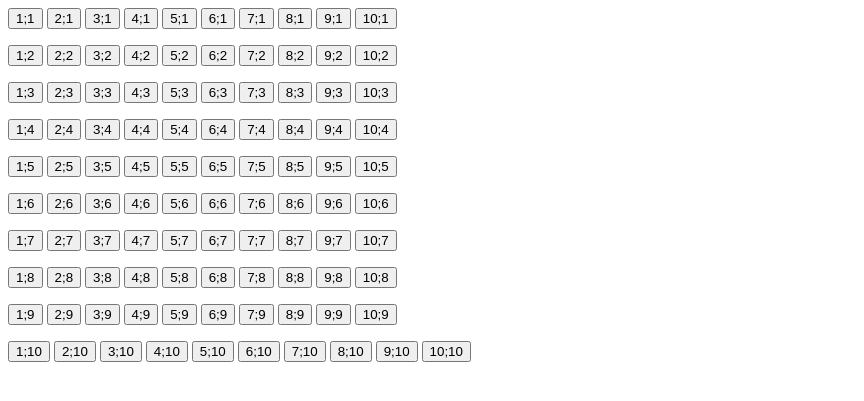
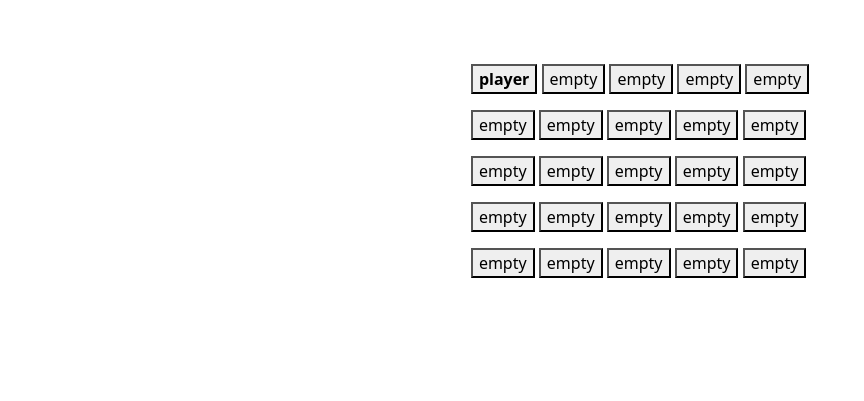
Before and after one commit to paweldobkowski/arena_dnd, a Django app: page /game/ in a window 1280 px wide. Shown: the top 401 px of the page, without its empty margins (0-864 px from the left). Run offline with Django 4.2, Linux system fonts and the light colour scheme.

Commit message:
can move player around the map

```diff
--- a/game/engine/map.py
+++ b/game/engine/map.py
@@ -12,7 +12,14 @@ class Map:
             row = []
 
             for c in range(1, self.wall_size+1):
-                tile = f'{c};{r}'
+                tile = {
+                    'cords': f'{c};{r}',
+                    'type': 'empty'
+                }
+
+                if tile['cords'] == player_position:
+                    tile['type'] = 'player'
+
                 row.append(tile)
 
             game_map.append(row)
@@ -21,9 +28,16 @@ class Map:
 
         return game_map
 
-    # def refresh_map(self):
-    #     for row in self.game_map:
-    #         if player.current_position in row
+    def update_map(self, player_new_position):
+        game_map = self.get_map()
+        for row in game_map:
+            for tile in row:
+                tile['type'] = 'empty'
+
+                if tile['cords'] == player_new_position:
+                    tile['type'] = 'player'
+
+        self.game_map = game_map
 
     def list_available_moves(self, position, player_speed=1):
         available_moves = []
--- a/game/views.py
+++ b/game/views.py
@@ -6,14 +6,16 @@ from game.engine.player import Player
 
 
 player = Player()
-game_map = Map(10)
+game_map = Map(5)
 game_map.create_map(player.current_position)
 
 def index(request):
 
-    val = request.GET.get('TILE')
+    val = request.GET.get('tile')
     available_moves = game_map.list_available_moves(player.current_position, player.speed)
     player.move(val, available_moves)
+
+    game_map.update_map(player.current_position)
 
     print(f'player current position: {player.current_position}')
 
--- /dev/null
+++ b/requirements.txt
@@ -0,0 +1,5 @@
+asgiref==3.5.2
+Django==3.2.15
+pytz==2022.2.1
+sqlparse==0.4.2
+typing-extensions==4.3.0
--- a/templates/index.html
+++ b/templates/index.html
@@ -1,17 +1,25 @@
 <html lang="en">
 <head>
-    <meta charset="UTF-8">
-    <meta http-equiv="X-UA-Compatible" content="IE=edge">
-    <meta name="viewport" content="width=device-width, initial-scale=1.0">
+    <meta charset="utf-8">
+    <meta name="viewport" content="width=device-width, initial-scale=1">
     <title>ARENA DND</title>
+    <link href="https://cdn.jsdelivr.net/npm/bootstrap@5.2.0/dist/css/bootstrap.min.css" rel="stylesheet" integrity="sha384-gH2yIJqKdNHPEq0n4Mqa/HGKIhSkIHeL5AyhkYV8i59U5AR6csBvApHHNl/vI1Bx" crossorigin="anonymous">
+  </head>
 </head>
 <body>
 
+<div class="container" style="max-width:fit-content; margin-top: 5%;">
     {% for row in game_map %}
     <form>
         {% for tile in row %}
 
-            <input type="submit" value={{ tile }} name="TILE">
+            <button type="submit" name="tile" value={{ tile.cords }}>
+                {% if tile.type == 'player' %}
+                    <b>{{ tile.type }}</b>
+                {% else %}
+                    {{ tile.type }}
+                {% endif %}
+            </button>
 
             {% if forloop.counter|divisibleby:wall_size %}
                 <br>
@@ -21,6 +29,6 @@
         {% endfor %}
     </form>
     {% endfor %}
-
+</div>
 </body>
 </html>
```
